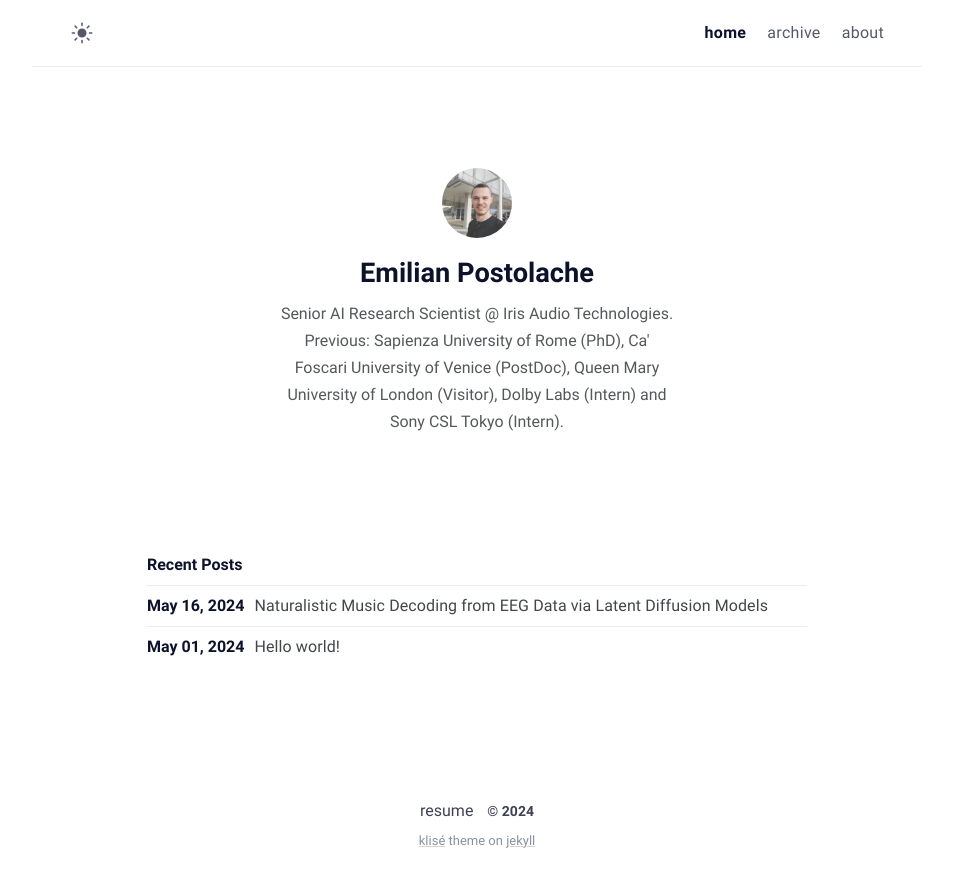
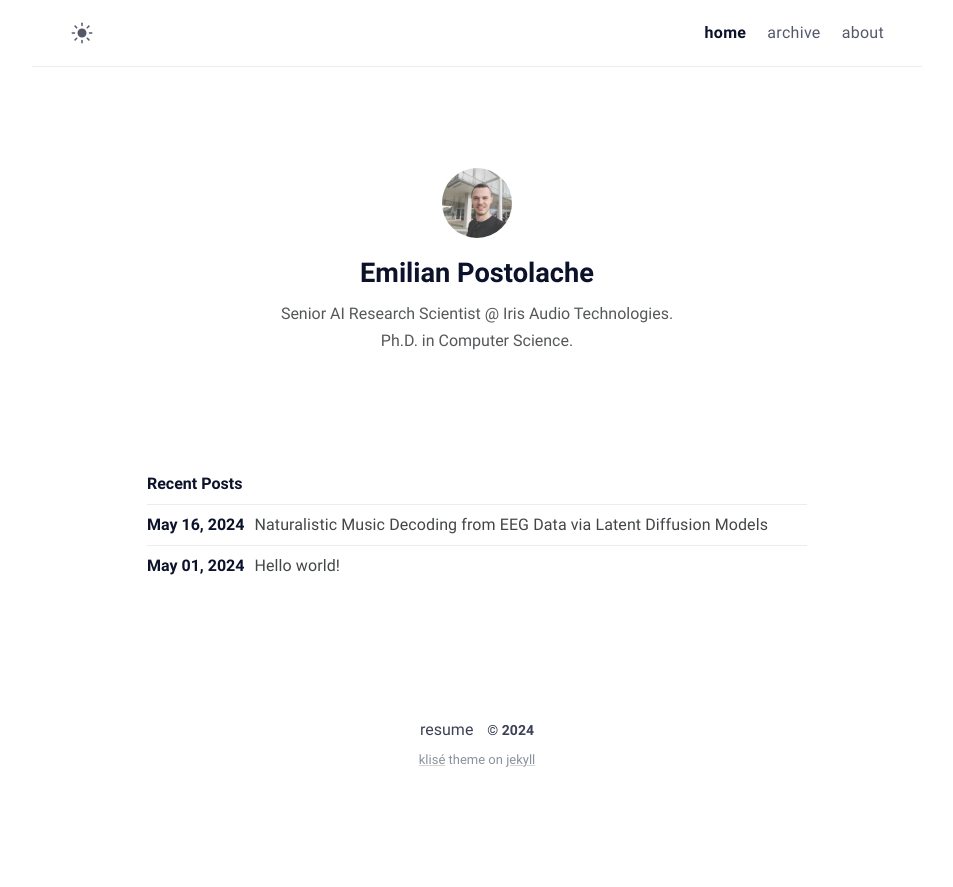
Before and after one commit to EmilianPostolache/site, a Jekyll site: the page built from index.md, in a window 1280 px wide. Shown: the top 887 px of the page, without its empty margins (163-1116 px from the left). Built offline with Jekyll 4.4.1, drawn with Linux system fonts in a browser that asks for light colours.

Commit message:
Update _config.yml

```diff
--- a/_config.yml
+++ b/_config.yml
@@ -1,7 +1,7 @@
 # Site settings
 title: Emilian Postolache # site title
 description: >- # site description
-  Senior AI Research Scientist @ Iris Audio Technologies. Previous: Sapienza University of Rome (PhD), Ca' Foscari University of Venice (PostDoc), Queen Mary University of London (Visitor), Dolby Labs (Intern) and Sony CSL Tokyo (Intern).
+  Senior AI Research Scientist @ Iris Audio Technologies. Ph.D. in Computer Science.
 lang: en-US # default lang
 timezone: Europe/Rome # set your timezone
 image: assets/img/ogp.png # This image used for Open Graph more info https://ogp.me/
@@ -12,7 +12,7 @@ mode: light # default theme "dark" | "light"
 author:
   name: Emilian Postolache # author name
   bio: >- # tell to the world
-   Senior AI Research Scientist @ Iris Audio Technologies. Previous: Sapienza University of Rome (PhD), Ca' Foscari University of Venice (PostDoc), Queen Mary University of London (Visitor), Dolby Labs (Intern) and Sony CSL Tokyo (Intern).
+   Senior AI Research Scientist @ Iris Audio Technologies. Ph.D. in Computer Science.
   username: emilianpos # general username
   github: EmilianPostolache # github username
   twitter: EmilianPostola1 # twitter username
```
